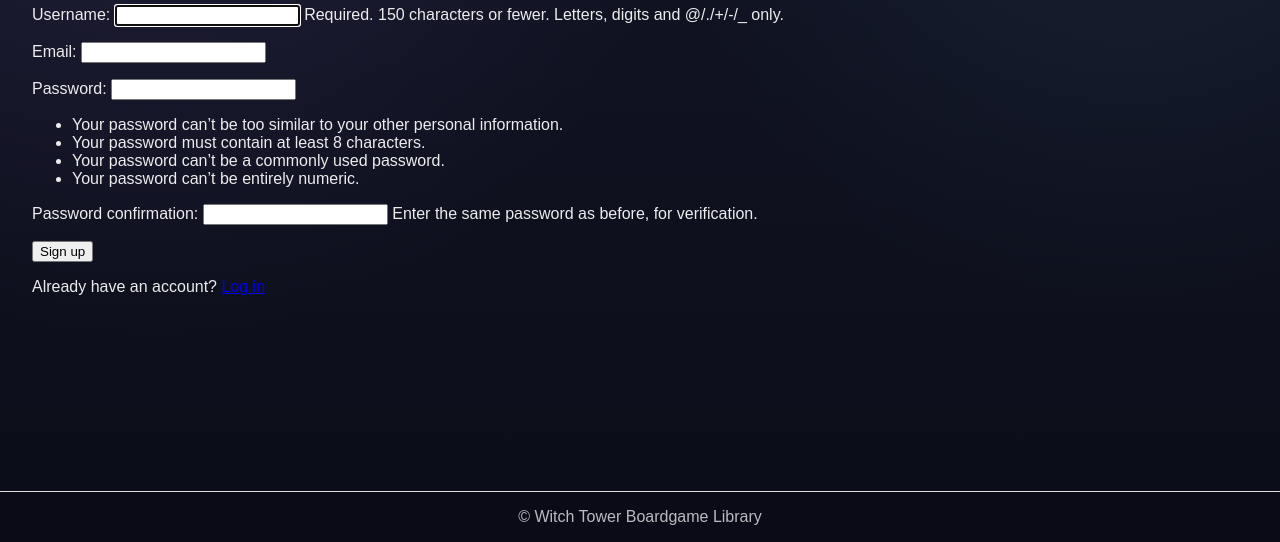
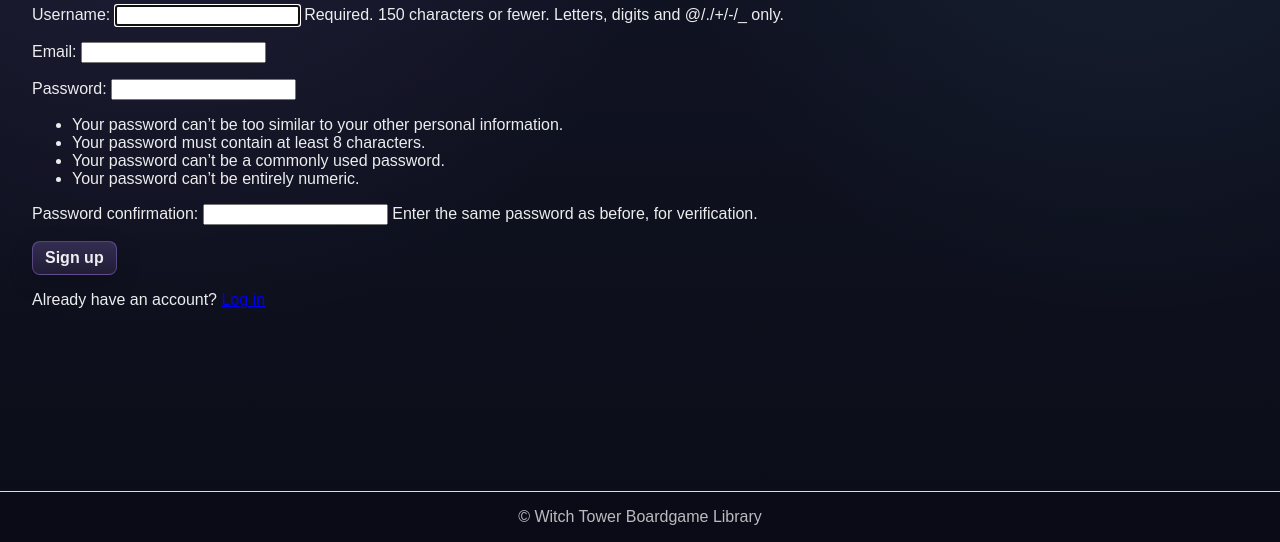
Before and after one commit to Agnogh/WitchTowerBoardgameLibrary, a Django app: page /accounts/signup/ in a window 1280 px wide. Shown: the part 258-800 px from the top of the page. Run offline with Django 5.2, Linux system fonts and the light colour scheme.

Commit message:
consistent styling for 'sign up' button to match rest of the buttons & UI (bugfixes)

```diff
--- a/templates/registration/signup.html
+++ b/templates/registration/signup.html
@@ -9,7 +9,7 @@
   <form method="post">
     {% csrf_token %}
     {{ form.as_p }}
-    <button type="submit">Sign up</button>
+    <button type="submit" class="game-review__action-button">Sign up</button>
   </form>
 
   <p>
```
